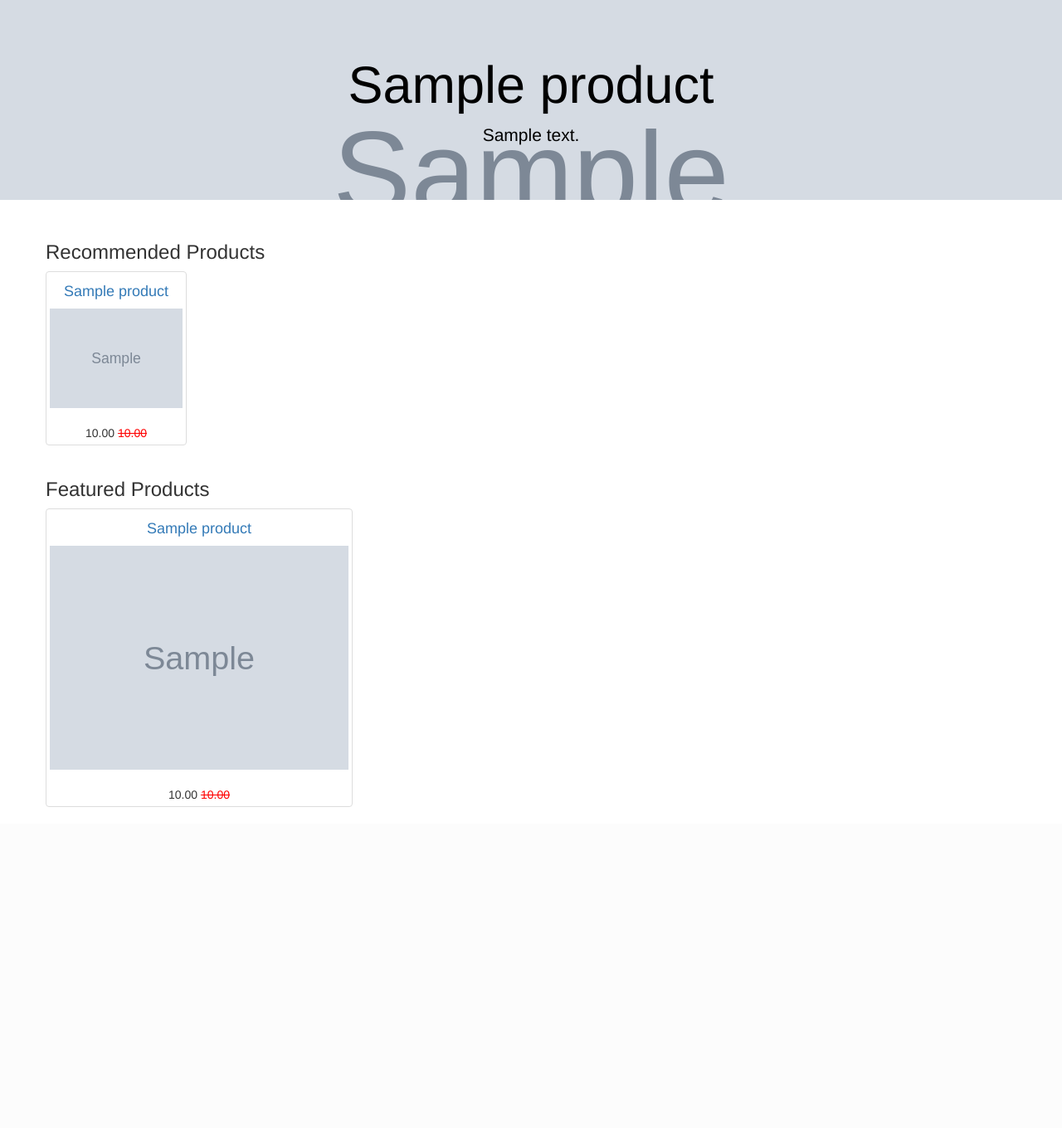
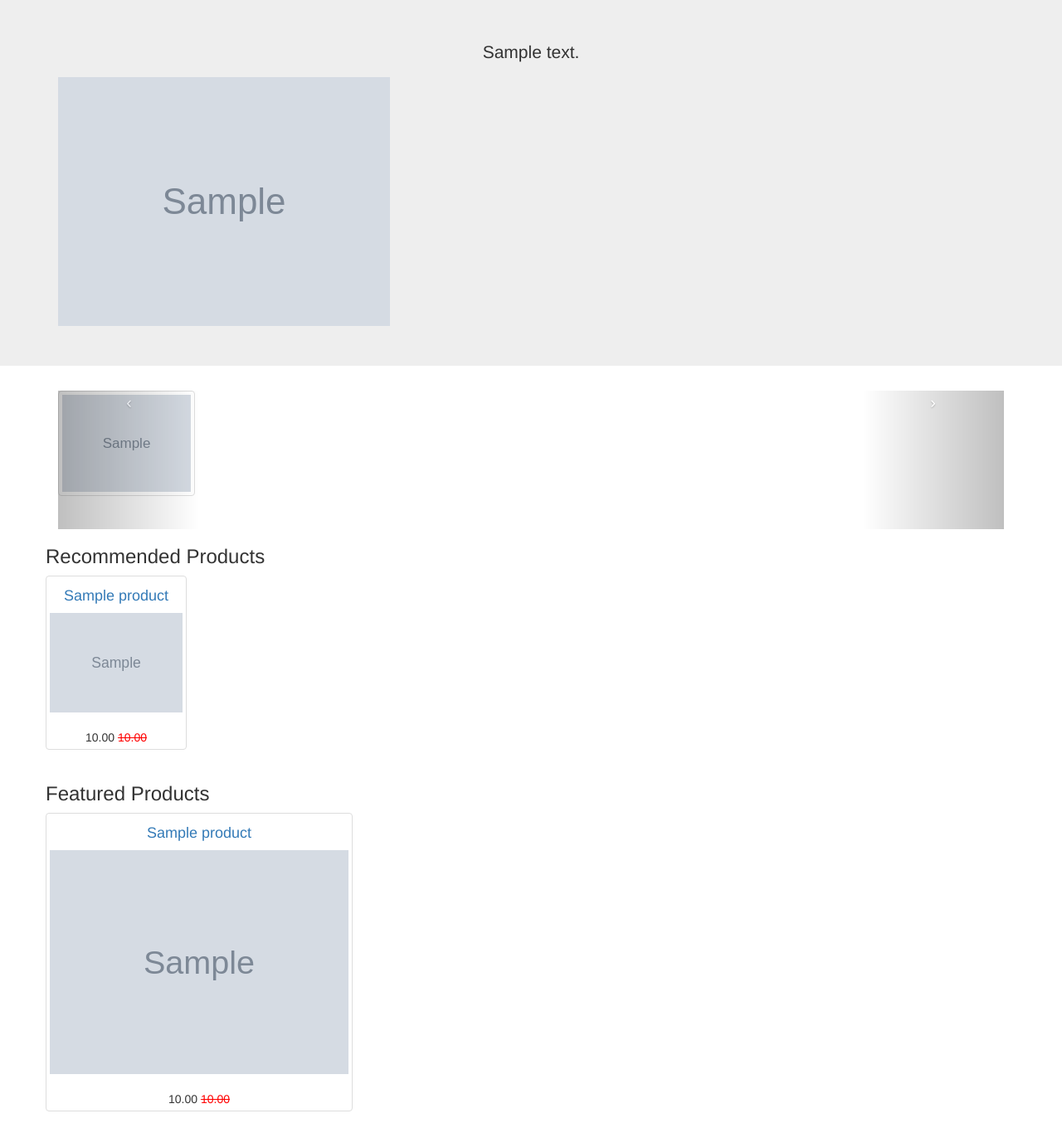
Before and after one commit to sbbiju/ecom, a Django app: page / in a window 1280 px wide. Shown: the part 51-1411 px from the top of the page at 83% size. Before the commit the page ends 1024 px from the top, so only its background shows below. Run offline with Django 3.2, Linux system fonts and the light colour scheme; tables that the repository leaves empty hold one stand-in row (values such as "Sample post"); grey boxes marked "Sample" are stand-in pictures; some libraries are stand-ins or nearby versions.

Commit message:
slider added

```diff
--- a/newsletter/views.py
+++ b/newsletter/views.py
@@ -13,6 +13,7 @@ def home(request):
 	featured_image = ProductFeatured.objects.filter(active=True).order_by("?").first()
 	products = Product.objects.all().order_by("?")[:6]
 	products2 = Product.objects.all().order_by("?")[:6]
+	products3 = Product.objects.all().order_by("?")[6:]
 
 	form = SignUpForm(request.POST or None)
 	context = {
@@ -20,7 +21,8 @@ def home(request):
 		"form": form,
 		"featured_image":featured_image,
 		"products":products,
-		"products2":products2
+		"products2":products2,
+		"products3": products3
 	}
 
 
--- a/templates/home.html
+++ b/templates/home.html
@@ -10,18 +10,22 @@
 .navbar-static-top {
 	margin-bottom: 0px !important;
 }
+jumbotron {
+    padding-top: 48px;
+    padding-bottom: 48px;
+    margin-top: -20px;
+}
+<!--.jumbotron {-->
+	<!--background-color:#5ACDFF;-->
+	<!--color: #000;-->
+	<!--{% if featured_image.make_image_background %}-->
+	<!--background-image: url("{{ featured_image.image.url }}");-->
+	<!--background-repeat: no-repeat;-->
+	<!--background-color: #000;-->
+	<!--background-size: cover;-->
 
-.jumbotron {
-	background-color:#5ACDFF;
-	color: #000;
-	{% if featured_image.make_image_background %}
-	background-image: url("{{ featured_image.image.url }}");
-	background-repeat: no-repeat;
-	background-color: #000;
-	background-size: cover;
-	background-position-y: -272px;
-	{% endif %}
-}
+	<!--{% endif %}-->
+<!--}-->
 
 {% endblock %}
 </style>
@@ -30,22 +34,20 @@
 
 {% block jumbotron %}
 
-	{% if featured_image %}
+
+		{% if featured_image %}
 		<div class="jumbotron" >
 		 <div class="container">
 			<div class="row">
 				<div class='col-sm-12 text-center {% if featured_image.text_right %} pull-right {% endif %}'>
-				<h1>{{ featured_image.product.title }}</h1>
 				<p>{{ featured_image.product.description }}</p>
 				<!--<p>-->
 				<!--<a class="btn btn-lg btn-primary" href="{{ featured_image.product.get_absolute_url }}" role="button">More Details </a>-->
 				<!--</p>-->
 				</div>
-				{% if not featured_image.make_image_background %}
 				<div class='col-sm-12' >
 					<a href="{{ featured_image.product.get_absolute_url }}"><img src="{{ featured_image.image.url }}" class='img-responsive' /></a>
 		 		</div>
-		 		{% endif %}
 				</div>
 			</div>
 		 </div>
@@ -67,6 +69,33 @@
 	 </div>
 
 	 {% endif %}
+
+	<div class="container">
+			<div id="Carousel" class="carousel slide">
+			<!-- Carousel items -->
+			<div class="carousel-inner">
+
+			<div class="item active">
+				<div class="row">
+				{% for product in products2 %}
+					<div class="col-md-2 project-grid"><a href='{{ product.get_absolute_url }}'><img id='img' class='img-responsive thumbnail' src='{{ product.get_image_url }}' /></a><br/></div>
+				{% endfor %}
+				</div><!--.row-->
+			</div><!--.item-->
+			<div class="item">
+				<div class="row">
+				{% for product in products3 %}
+					<div class="col-md-2 project-grid"><a href='{{ product.get_absolute_url }}'><img id='img' class='img-responsive' src='{{ product.get_image_url }}' /></a><br/></div>
+				{% endfor %}
+
+				</div><!--.row-->
+			</div><!--.item-->
+			</div><!--.carousel-inner-->
+			  <a data-slide="prev" href="#Carousel" class="left carousel-control">‹</a>
+			  <a data-slide="next" href="#Carousel" class="right carousel-control">›</a>
+			</div><!--.Carousel-->
+	</div>
+
 
 
 {% endblock %}
```
